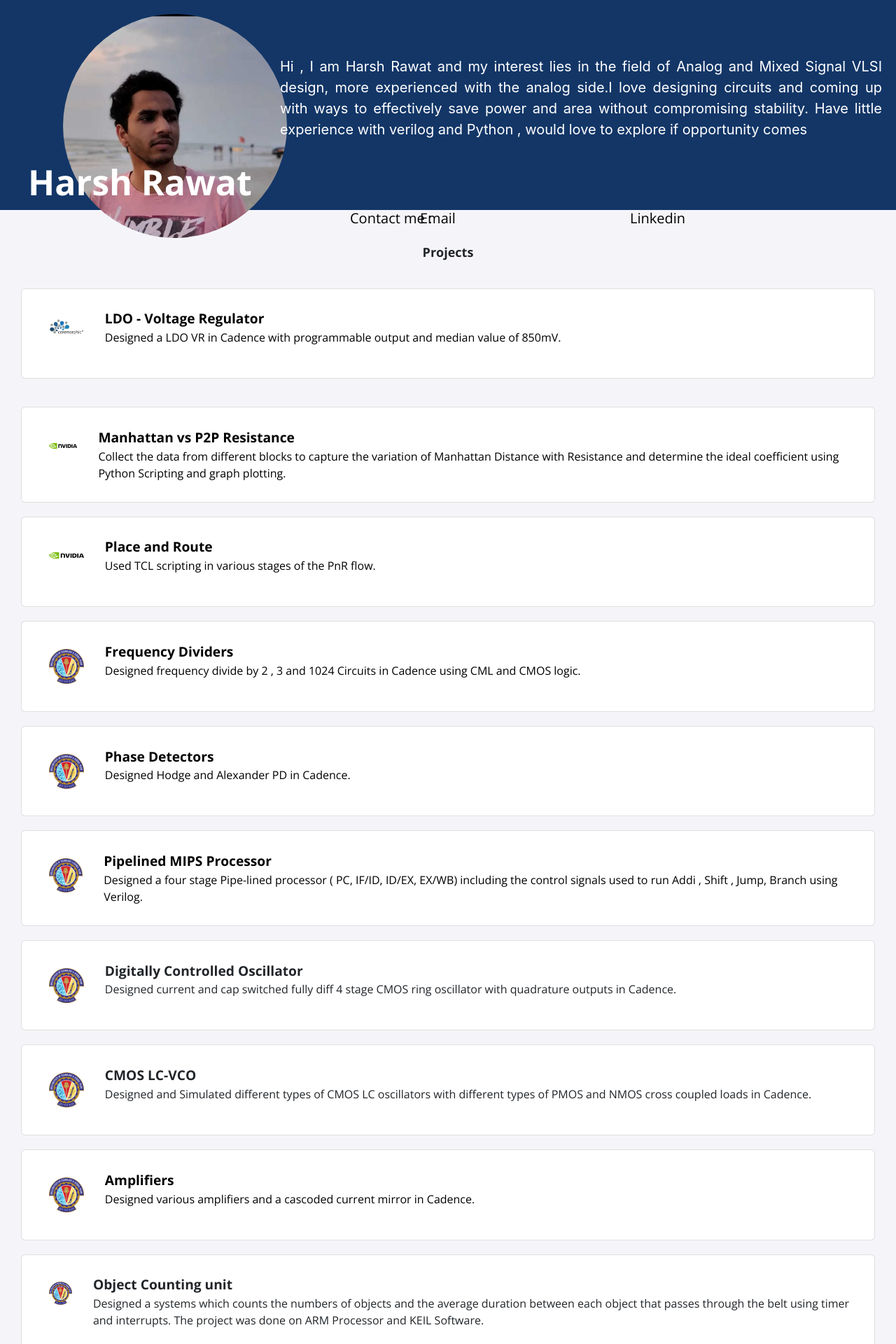
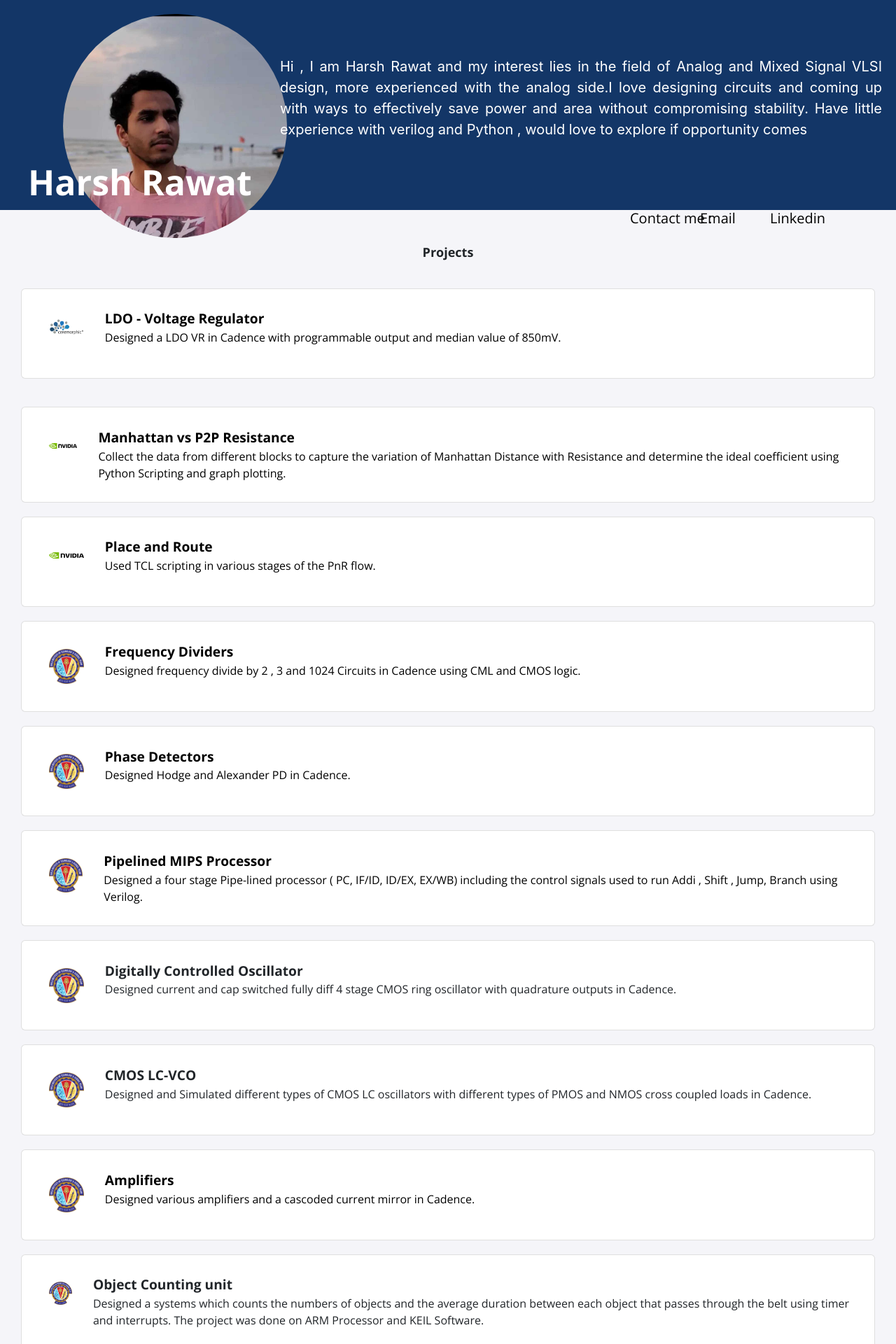
Before and after one commit to harshrawat17/template3, a Jekyll site: the page built from index.html, in a window 1280 px wide. Shown: the top 1920 px of the page at 70% size. Built offline with Jekyll 4.4.1, drawn with Linux system fonts in a browser that asks for light colours; nearby versions of some CDN libraries.

Commit message:
Update profile.scss

```diff
--- a/_sass/profile.scss
+++ b/_sass/profile.scss
@@ -17,7 +17,7 @@
         text-align: center;
         position: absolute;
         top : 300px;
-        left : 500px;
+        left : 900px;
         bottom: 375px;
     }
     h4 {
@@ -41,7 +41,7 @@
         text-align: center;
         position: absolute;
         top : 300px;
-        left : 900px;
+        left : 1100px;
         bottom: 375px;
     }
 
@@ -52,7 +52,7 @@
         text-align: center;
         position: absolute;
         top : 300px;
-        left : 600px;
+        left : 1000px;
         bottom: 375px;
     }
 
```
